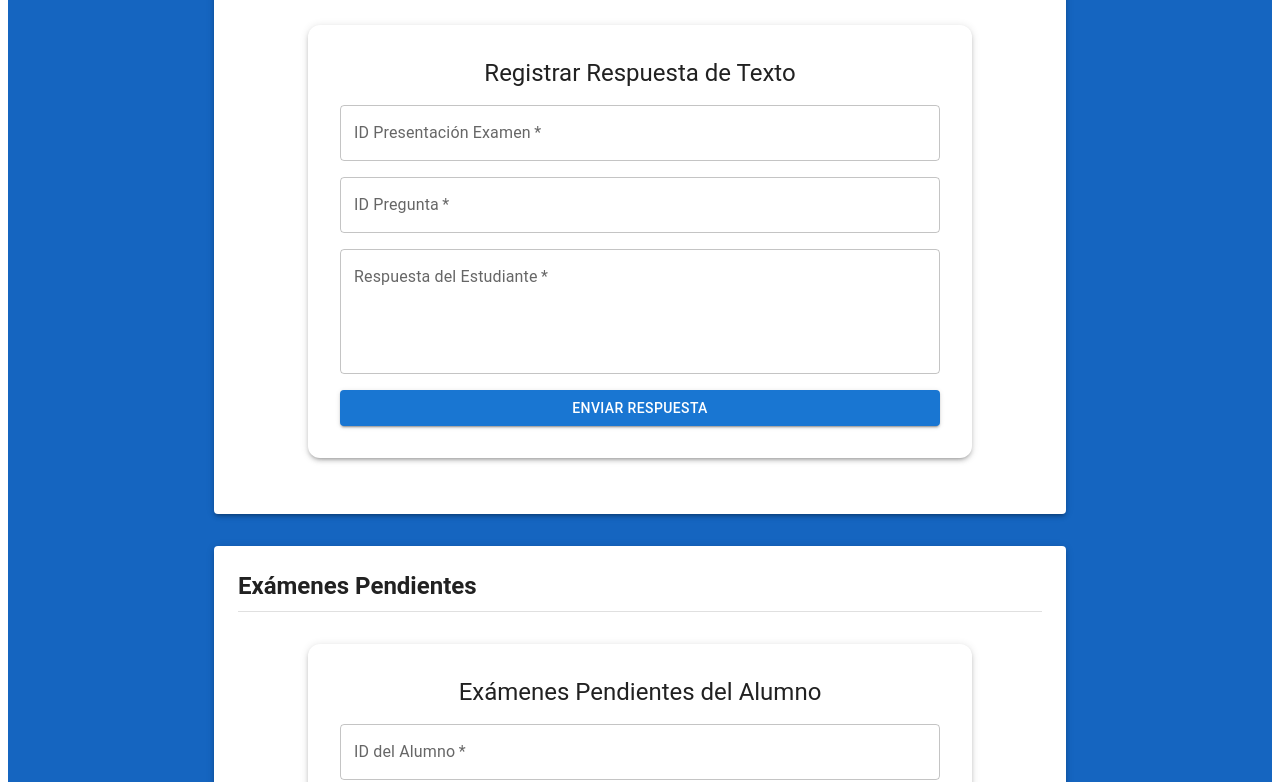
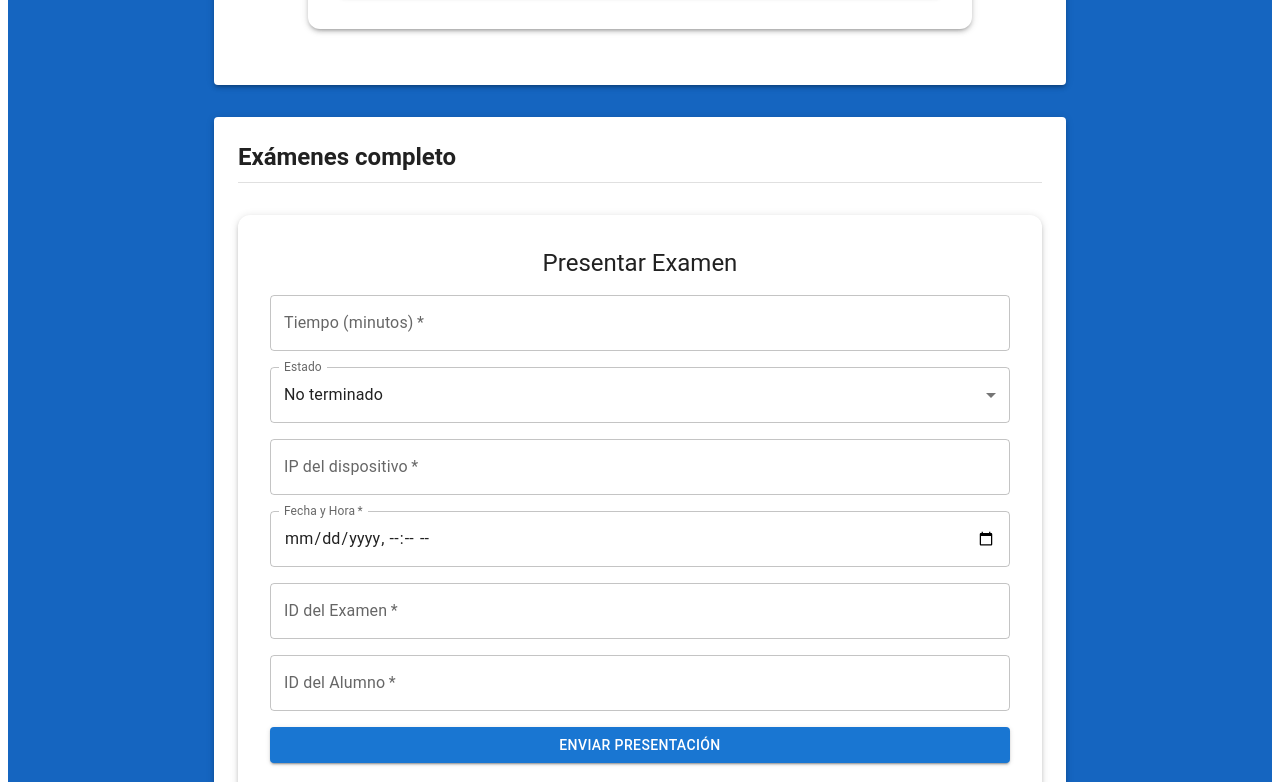
Before and after one commit to JoanG1/FrontEduBases, a React (Vite) app: page /dashboard-Alumno in a window 1280 px wide. Shown: the part 2681-3463 px from the top of the page. Built offline with nearby package versions, Linux system fonts and the light colour scheme.

Commit message:
Examen completo2

```diff
--- a/src/components/DashboardAlumno.jsx
+++ b/src/components/DashboardAlumno.jsx
@@ -13,6 +13,7 @@ import ExamenesPendientesAlumno from "./ExamenesPendientesAlumno";
 import ExamenesHechosAlumno from "./ExamenesHechosAlumno";
 import CursosAlumno from "./CursosAlumno";
 import FormRespuestaTexto from "./FormRespuestaTexto"; // ✅ NUEVO IMPORT
+import FormularioExamenCompleto from "./FormularioExamenCompleto";
 
 const Section = ({ title, children }) => (
   <Paper elevation={3} sx={{ p: 3, mb: 4 }}>
@@ -55,20 +56,16 @@ const DashboardAlumno = () => {
             <CursosAlumno />
           </Section>
 
-          <Section title="Presentación de Examen">
-            <FormPresentacionExamen />
-          </Section>
-
-          <Section title="Registrar Respuesta de Texto">
-            <FormRespuestaTexto /> {/* ✅ NUEVA SECCIÓN */}
-          </Section>
-
           <Section title="Exámenes Pendientes">
             <ExamenesPendientesAlumno />
           </Section>
 
           <Section title="Exámenes Realizados">
             <ExamenesHechosAlumno />
+          </Section>
+
+           <Section title="Exámenes completo">
+            <FormularioExamenCompleto />
           </Section>
         </Box>
       </Container>
--- a/src/components/FormPresentacionExamen.jsx
+++ b/src/components/FormPresentacionExamen.jsx
@@ -175,7 +175,7 @@ const FormPresentacionExamen = () => {
               <Box key={pregunta.idPregunta}>
                 <ListItem>
                   <ListItemText
-                    primary={`(${pregunta.tipoPregunta}) ${pregunta.enunciado}`}
+                    primary={`(${pregunta.idPregunta}) ${pregunta.enunciado}`}
                   />
                 </ListItem>
                 {pregunta.respuestas && pregunta.respuestas.length > 0 && (
--- /dev/null
+++ b/src/components/FormularioExamenCompleto.jsx
@@ -0,0 +1,320 @@
+import React, { useState } from "react";
+import {
+  Paper,
+  Box,
+  Typography,
+  TextField,
+  Button,
+  Alert,
+  Select,
+  MenuItem,
+  FormControl,
+  InputLabel,
+  List,
+  ListItem,
+  ListItemText,
+  Divider,
+  Checkbox,
+  FormControlLabel,
+  Radio,
+  RadioGroup,
+} from "@mui/material";
+import { presentarExamen, registrarRespuestaTexto } from "../services/ApiServices";
+
+const FormularioExamenCompleto = () => {
+  const [presentacion, setPresentacion] = useState({
+    tiempo: "",
+    terminado: "0",
+    ipSource: "",
+    fechaHoraPresentacion: "",
+    idExamen: "",
+    idAlumno: "",
+  });
+
+  const [mensaje, setMensaje] = useState(null);
+  const [error, setError] = useState(null);
+  const [preguntas, setPreguntas] = useState([]);
+  const [respuestasEstudiante, setRespuestasEstudiante] = useState({});
+
+  const handleChange = (e) => {
+    const { name, value } = e.target;
+    setPresentacion((prev) => ({
+      ...prev,
+      [name]: value,
+    }));
+  };
+
+  const handleRespuestaChange = (idPregunta, valor) => {
+    setRespuestasEstudiante((prev) => ({
+      ...prev,
+      [idPregunta]: valor,
+    }));
+  };
+
+  const handleMultipleChange = (idPregunta, opcion) => {
+    const actuales = respuestasEstudiante[idPregunta] || [];
+    const existe = actuales.includes(opcion);
+    setRespuestasEstudiante((prev) => ({
+      ...prev,
+      [idPregunta]: existe
+        ? actuales.filter((item) => item !== opcion)
+        : [...actuales, opcion],
+    }));
+  };
+
+  const handleSubmitPresentacion = async (e) => {
+    e.preventDefault();
+    setMensaje(null);
+    setError(null);
+    setPreguntas([]);
+    setRespuestasEstudiante({});
+
+    const presentacionDTO = {
+      ...presentacion,
+      tiempo: parseInt(presentacion.tiempo),
+      terminado: presentacion.terminado === "1" ? "1" : "0",
+      idExamen: parseInt(presentacion.idExamen),
+      idAlumno: parseInt(presentacion.idAlumno),
+      fechaHoraPresentacion: new Date(presentacion.fechaHoraPresentacion),
+    };
+
+    try {
+      const response = await presentarExamen(presentacionDTO);
+      if (!response.error) {
+        setMensaje(`✅ ${response.mensajeError}`);
+        setPreguntas(response.respuesta || []);
+      } else {
+        setError(`❌ ${response.mensajeError}`);
+      }
+    } catch (err) {
+      setError(`❌ Error inesperado al presentar el examen`);
+    }
+  };
+
+  const handleSubmitRespuestas = async () => {
+    setMensaje(null);
+    setError(null);
+    try {
+      for (let pregunta of preguntas) {
+        const idPregunta = pregunta.idPregunta;
+        const respuesta = respuestasEstudiante[idPregunta];
+
+        if (!respuesta || respuesta.length === 0) continue;
+
+        const enunciadoRespuesta = Array.isArray(respuesta)
+          ? respuesta.join(", ")
+          : respuesta;
+
+        const respuestaData = {
+          idPresentacionExamen: pregunta.idPresentacionExamen,
+          idPregunta,
+          enunciadoRespuesta,
+        };
+
+        await registrarRespuestaTexto(respuestaData);
+      }
+
+      setMensaje("✅ Respuestas registradas correctamente");
+    } catch (err) {
+      setError("❌ Error al registrar las respuestas");
+    }
+  };
+
+  return (
+    <Paper
+      elevation={3}
+      sx={{
+        maxWidth: 800,
+        margin: "2rem auto",
+        padding: 4,
+        borderRadius: 3,
+      }}
+    >
+      <Typography variant="h5" gutterBottom align="center">
+        Presentar Examen
+      </Typography>
+
+      <Box
+        component="form"
+        onSubmit={handleSubmitPresentacion}
+        sx={{ mt: 2, display: "flex", flexDirection: "column", gap: 2 }}
+      >
+        <TextField
+          label="Tiempo (minutos)"
+          name="tiempo"
+          type="number"
+          value={presentacion.tiempo}
+          onChange={handleChange}
+          required
+          fullWidth
+        />
+
+        <FormControl fullWidth>
+          <InputLabel id="terminado-label">Estado</InputLabel>
+          <Select
+            labelId="terminado-label"
+            name="terminado"
+            value={presentacion.terminado}
+            onChange={handleChange}
+            label="Estado"
+          >
+            <MenuItem value="0">No terminado</MenuItem>
+            <MenuItem value="1">Terminado</MenuItem>
+          </Select>
+        </FormControl>
+
+        <TextField
+          label="IP del dispositivo"
+          name="ipSource"
+          value={presentacion.ipSource}
+          onChange={handleChange}
+          required
+          fullWidth
+        />
+
+        <TextField
+          label="Fecha y Hora"
+          name="fechaHoraPresentacion"
+          type="datetime-local"
+          value={presentacion.fechaHoraPresentacion}
+          onChange={handleChange}
+          InputLabelProps={{ shrink: true }}
+          required
+          fullWidth
+        />
+
+        <TextField
+          label="ID del Examen"
+          name="idExamen"
+          type="number"
+          value={presentacion.idExamen}
+          onChange={handleChange}
+          required
+          fullWidth
+        />
+
+        <TextField
+          label="ID del Alumno"
+          name="idAlumno"
+          type="number"
+          value={presentacion.idAlumno}
+          onChange={handleChange}
+          required
+          fullWidth
+        />
+
+        <Button type="submit" variant="contained" color="primary" fullWidth>
+          Enviar Presentación
+        </Button>
+      </Box>
+
+      {mensaje && (
+        <Alert severity="success" sx={{ mt: 2 }}>
+          {mensaje}
+        </Alert>
+      )}
+
+      {error && (
+        <Alert severity="error" sx={{ mt: 2 }}>
+          {error}
+        </Alert>
+      )}
+
+      {preguntas.length > 0 && (
+        <Box mt={4}>
+          <Typography variant="h6">Responde las preguntas:</Typography>
+          <List>
+            {preguntas.map((pregunta) => (
+              <Box key={pregunta.idPregunta} mb={2}>
+                <ListItem>
+                  <ListItemText
+                    primary={`(${pregunta.idPregunta}) ${pregunta.enunciado}`}
+                  />
+                </ListItem>
+
+                {/* ✅ RESPUESTA_UNICA o SELECCION_UNICA */}
+                {["RESPUESTA_UNICA", "SELECCION_UNICA"].includes(
+                  pregunta.tipoPregunta
+                ) && (
+                  <TextField
+                    fullWidth
+                    label="Tu respuesta"
+                    value={respuestasEstudiante[pregunta.idPregunta] || ""}
+                    onChange={(e) =>
+                      handleRespuestaChange(
+                        pregunta.idPregunta,
+                        e.target.value
+                      )
+                    }
+                  />
+                )}
+
+                {/* Tipo falso_verdadero */}
+                {pregunta.tipoPregunta === "falso_verdadero" && (
+                  <RadioGroup
+                    value={respuestasEstudiante[pregunta.idPregunta] || ""}
+                    onChange={(e) =>
+                      handleRespuestaChange(
+                        pregunta.idPregunta,
+                        e.target.value
+                      )
+                    }
+                  >
+                    {pregunta.respuestas.map((r) => (
+                      <FormControlLabel
+                        key={r.idRespuesta}
+                        value={r.descripcion}
+                        control={<Radio />}
+                        label={r.descripcion}
+                      />
+                    ))}
+                  </RadioGroup>
+                )}
+
+                {/* Tipo multiple_multiple_respuesta */}
+                {pregunta.tipoPregunta === "multiple_multiple_respuesta" && (
+                  <Box>
+                    {pregunta.respuestas.map((r) => (
+                      <FormControlLabel
+                        key={r.idRespuesta}
+                        control={
+                          <Checkbox
+                            checked={
+                              respuestasEstudiante[
+                                pregunta.idPregunta
+                              ]?.includes(r.descripcion) || false
+                            }
+                            onChange={() =>
+                              handleMultipleChange(
+                                pregunta.idPregunta,
+                                r.descripcion
+                              )
+                            }
+                          />
+                        }
+                        label={r.descripcion}
+                      />
+                    ))}
+                  </Box>
+                )}
+                <Divider />
+              </Box>
+            ))}
+          </List>
+
+          <Button
+            variant="contained"
+            color="secondary"
+            onClick={handleSubmitRespuestas}
+            fullWidth
+            sx={{ mt: 3 }}
+          >
+            Enviar Respuestas
+          </Button>
+        </Box>
+      )}
+    </Paper>
+  );
+};
+
+export default FormularioExamenCompleto;
```
